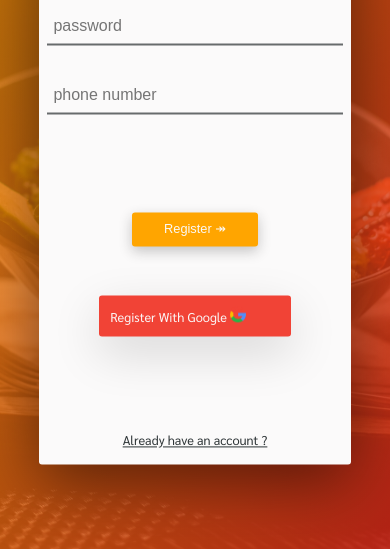
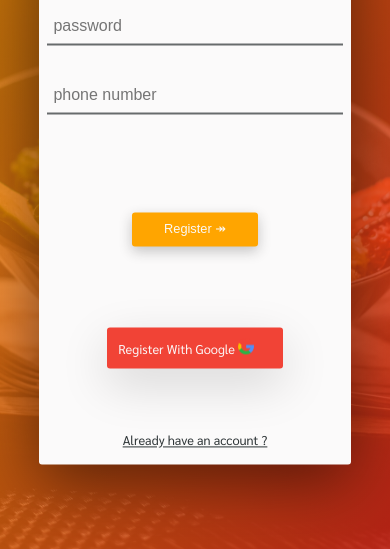
Before and after one commit to isaaccodekill/BookAMeal, a plain HTML site: page UI/signUp.html in a window 390 px wide. Shown: the part 295-844 px from the top of the page. Drawn offline with Linux system fonts and the light colour scheme.

Commit message:
Update signUp.css

```diff
--- a/UI/css/signUp.css
+++ b/UI/css/signUp.css
@@ -405,8 +405,8 @@ a.login-link {
         box-shadow: 0 1rem 3rem rgba(0, 0, 0, 0.15);
         left: 50%;
         transform: translateX(-50%);
-        width: 12rem;
-        bottom: 8rem;
+        width: 11rem;
+        bottom: 6rem;
     }
 
 
```
